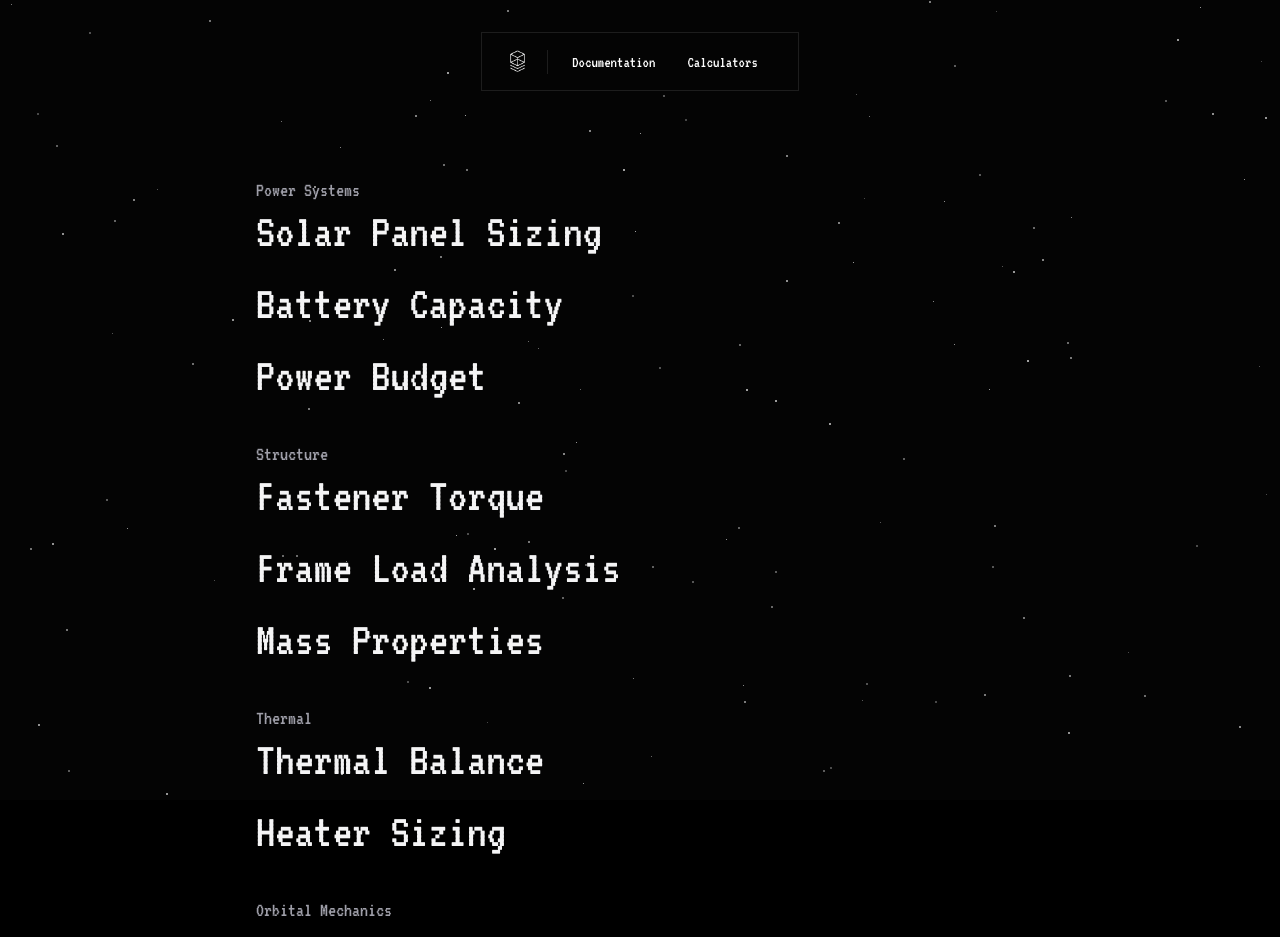
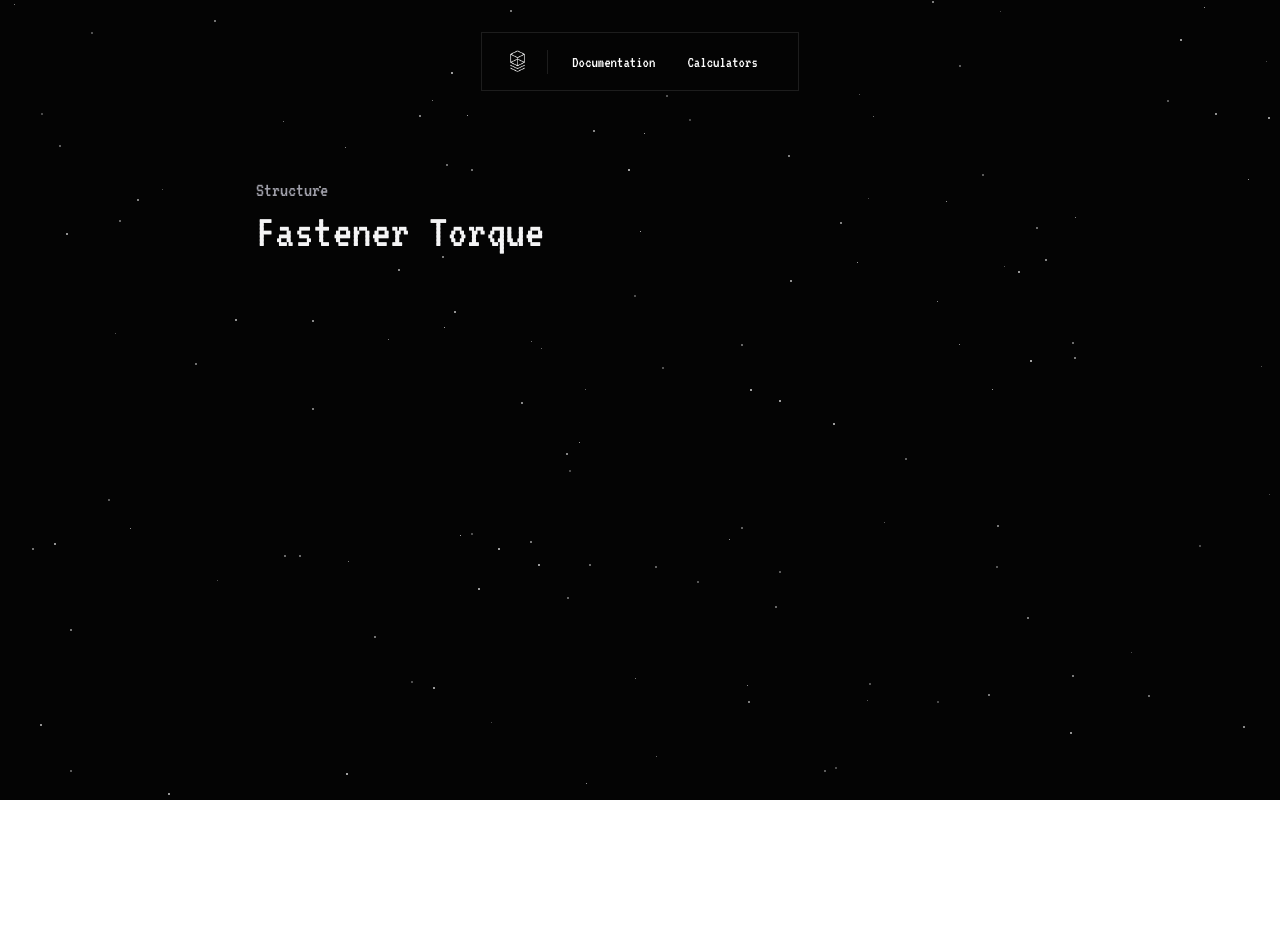
Before and after one commit to CubeSource/website-resources, a Next.js app in the folder resources/: page /calculators in a window 1280 px wide. Shown: the top 937 px of the page. After the commit the page ends 800 px from the top, so only its background shows below. Built offline with nearby package versions, Linux system fonts and the light colour scheme.

Commit message:
removed excessive calculator page placeholders

```diff
--- a/resources/data/calculators.ts
+++ b/resources/data/calculators.ts
@@ -11,29 +11,6 @@ export type CalculatorCategory = {
 
 export const calculatorCategories: CalculatorCategory[] = [
   {
-    name: "Power Systems",
-    items: [
-      {
-        title: "Solar Panel Sizing",
-        description:
-          "Calculate solar panel requirements based on orbit, power consumption, and mission duration.",
-        route: "/calculators/solar-panel-sizing",
-      },
-      {
-        title: "Battery Capacity",
-        description:
-          "Determine battery capacity needed for eclipse periods and peak power demands.",
-        route: "/calculators/battery-capacity",
-      },
-      {
-        title: "Power Budget",
-        description:
-          "Create comprehensive power budgets accounting for all subsystems and duty cycles.",
-        route: "/calculators/power-budget",
-      },
-    ],
-  },
-  {
     name: "Structure",
     items: [
       {
@@ -42,52 +19,6 @@ export const calculatorCategories: CalculatorCategory[] = [
           "Calculate proper torque values for aerospace fasteners based on material and thread specifications.",
         route: "/calculators/fastener-torque",
       },
-      {
-        title: "Frame Load Analysis",
-        description:
-          "Analyze structural loads and determine frame requirements for launch and on-orbit conditions.",
-        route: "/calculators/frame-load-analysis",
-      },
-      {
-        title: "Mass Properties",
-        description:
-          "Calculate center of mass, moment of inertia, and other mass properties for attitude control.",
-        route: "/calculators/mass-properties",
-      },
-    ],
-  },
-  {
-    name: "Thermal",
-    items: [
-      {
-        title: "Thermal Balance",
-        description:
-          "Estimate steady-state temperatures for components and subsystems in orbit.",
-        route: "/calculators/thermal-balance",
-      },
-      {
-        title: "Heater Sizing",
-        description:
-          "Determine heater power requirements to maintain minimum operating temperatures.",
-        route: "/calculators/heater-sizing",
-      },
-    ],
-  },
-  {
-    name: "Orbital Mechanics",
-    items: [
-      {
-        title: "Orbit Period",
-        description:
-          "Calculate orbital period, velocity, and other orbital parameters for different altitudes.",
-        route: "/calculators/orbit-period",
-      },
-      {
-        title: "Eclipse Duration",
-        description:
-          "Determine eclipse duration and frequency for different orbital inclinations and altitudes.",
-        route: "/calculators/eclipse-duration",
-      },
     ],
   },
 ];
```
Also changed, not shown: resources/app/docs/foundations/page.tsx (+1 -1 lines).
